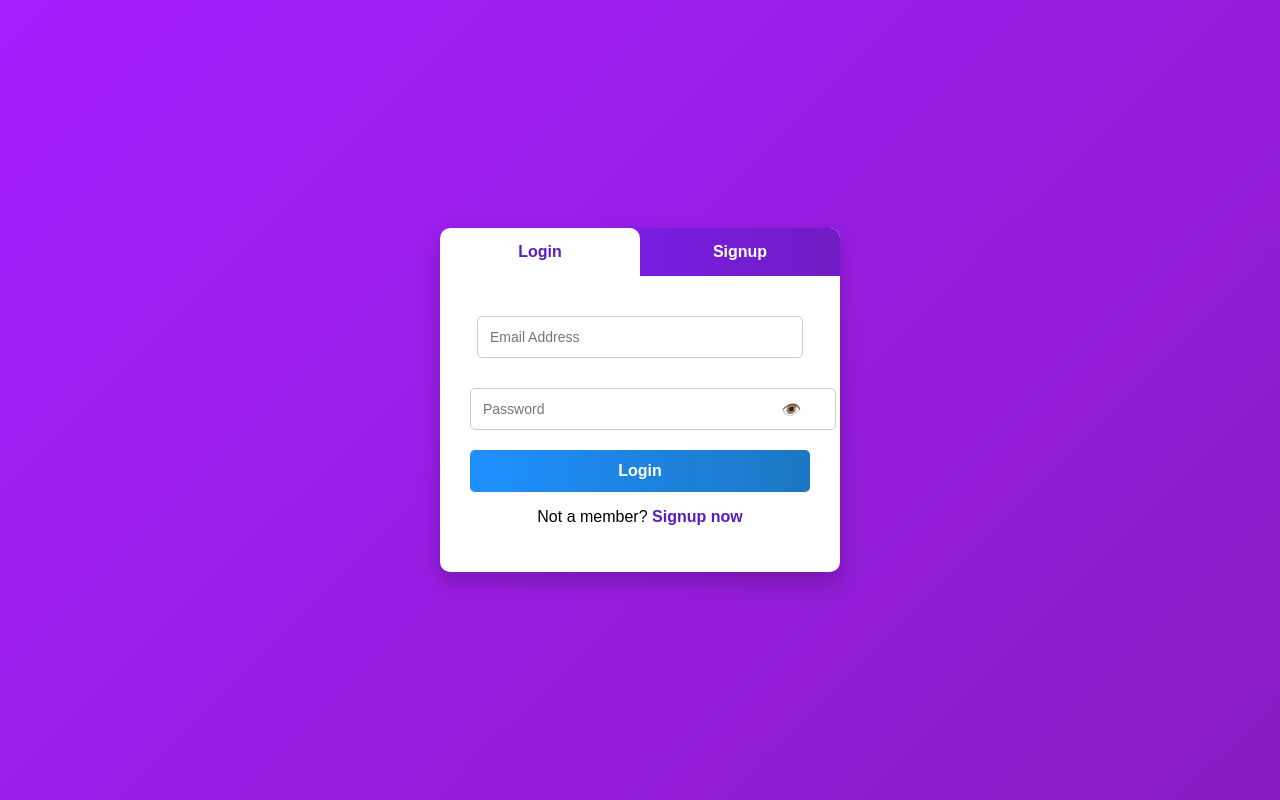
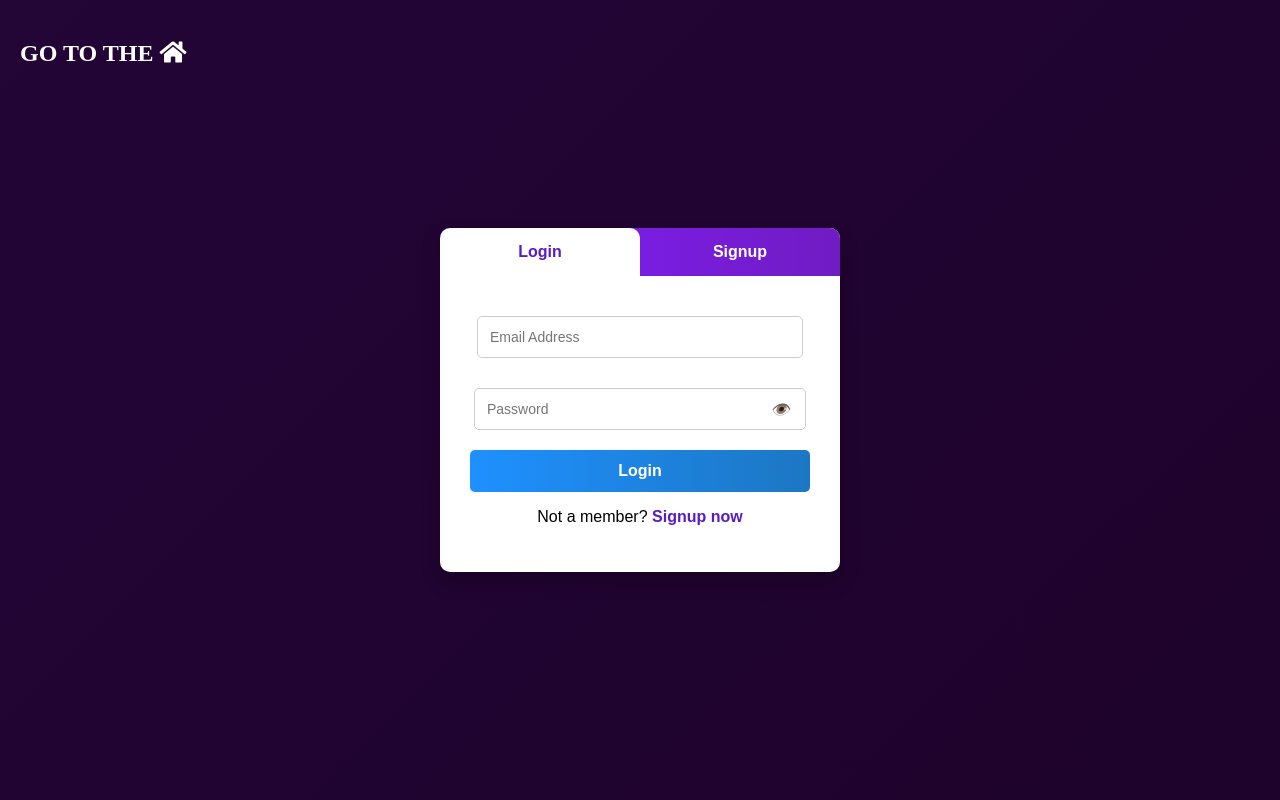
Before and after one commit to pineapple-petezah/Flask-Python-HTML, a Flask app: page / in a window 1280 px wide. Run offline with Flask 3, Linux system fonts and the light colour scheme.

Commit message:
first commit

```diff
--- a/app.py
+++ b/app.py
@@ -25,14 +25,14 @@ def signup():
         'phone': phone,
         'dob': dob
     }
-    return "Signup successful! You can now login."
+    return "Signup successful! You can now login.<br><a href='https://codewithbismillah.vercel.app/'>Go back</a>"
 
 @app.route('/login', methods=['POST'])
 def login():
     email = request.form['email']
     password = request.form['password']
     if email in users and users[email]['password'] == password:
-        return f"Login successful! Welcome, {users[email]['fullname']}!"
+        return f"Login successful! Welcome, {users[email]['fullname']}! Happy coding <a href='https://codewithbismillah.vercel.app/'>Home</a>"
     return "Invalid email or password."
 
 if __name__ == '__main__':
--- a/templates/index.html
+++ b/templates/index.html
@@ -1,9 +1,12 @@
 <!DOCTYPE html>
 <html lang="en">
+
 <head>
     <meta charset="UTF-8">
     <meta name="viewport" content="width=device-width, initial-scale=1.0">
     <title>Login & Signup</title>
+    <link rel="icon" type="image/x-icon" href="/assets/home1.PNG">
+    <link rel="stylesheet" href="https://cdnjs.cloudflare.com/ajax/libs/font-awesome/5.15.3/css/all.min.css" />
     <style>
         body {
             margin: 0;
@@ -12,8 +15,25 @@
             justify-content: center;
             align-items: center;
             height: 100vh;
-            background: linear-gradient(135deg, #a51eff, #891cc3);
+            background: linear-gradient(135deg, #230536, #1e032c);
         }
+
+        #heading {
+            position: absolute;
+            top: 20px;
+            left: 20px;
+            color: white;
+            cursor: pointer;
+            transition: 0.3s ease;
+            text-align: center;
+            font-family: serif;
+        }
+
+        #heading:hover {
+            color: #095ebe;
+            transform: scale(1.1);
+        }
+
         .form-container {
             background: #fff;
             width: 400px;
@@ -21,11 +41,13 @@
             overflow: hidden;
             box-shadow: 0 10px 20px rgba(0, 0, 0, 0.2);
         }
+
         .form-header {
             display: flex;
             justify-content: space-evenly;
             background: linear-gradient(to right, #831eff, #701cc3);
         }
+
         .form-header div {
             flex: 1;
             text-align: center;
@@ -35,15 +57,18 @@
             font-weight: bold;
             transition: 0.3s ease;
         }
+
         .form-header .active {
             background: white;
             color: #591cc3;
             border-radius: 10px 10px 0 0;
         }
+
         .form-content {
             padding: 30px;
             text-align: center;
         }
+
         .form-content input {
             width: calc(100% - 40px);
             padding: 12px;
@@ -52,21 +77,25 @@
             border-radius: 5px;
             font-size: 14px;
         }
+
         .password-container {
             position: relative;
             margin: 10px 0;
         }
+
         .password-container input {
-            width: 100%;
+            width: 90%;
         }
+
         .password-container i {
             position: absolute;
-            right: 10px;
+            right: 20px;
             top: 50%;
             transform: translateY(-50%);
             cursor: pointer;
             color: #777;
         }
+
         .form-content button {
             width: 100%;
             padding: 12px;
@@ -79,24 +108,32 @@
             cursor: pointer;
             transition: 0.3s ease;
         }
+
         .form-content button:hover {
             background: #671cc3;
         }
+
         .form-footer {
             text-align: center;
             margin-top: 10px;
         }
+
         .form-footer a {
             color: #591cc3;
             text-decoration: none;
             font-weight: bold;
         }
+
         .form-footer a:hover {
             text-decoration: underline;
         }
     </style>
 </head>
+
 <body>
+    <a href="https://codewithbismillah.vercel.app/" target="_blank">
+        <h2 id="heading">GO TO THE <i class="fas fa-home"></i></h2>
+    </a>
     <div class="form-container">
         <div class="form-header">
             <div id="login-tab" class="active" onclick="showLogin()">Login</div>
@@ -166,4 +203,5 @@
         }
     </script>
 </body>
+
 </html>
```
